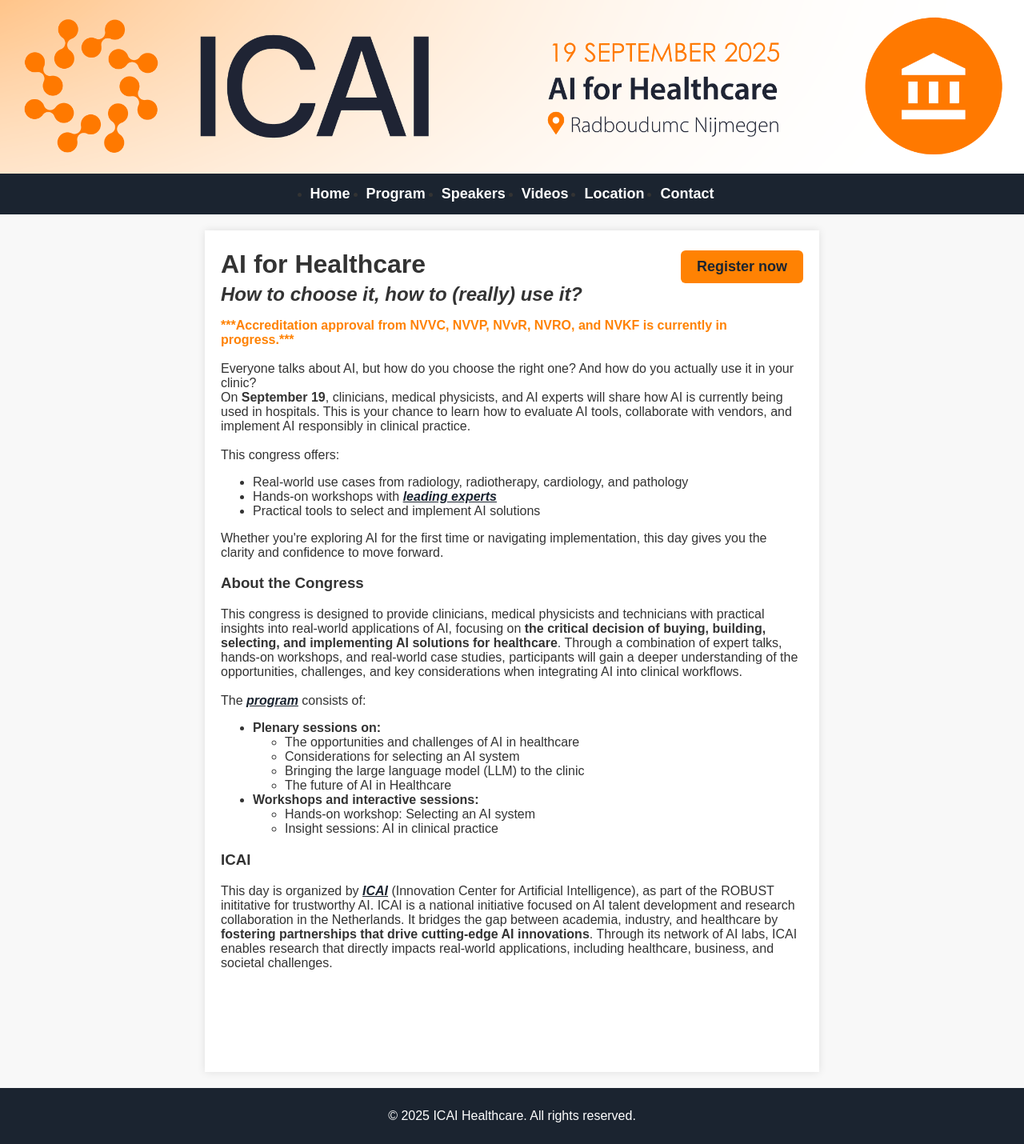
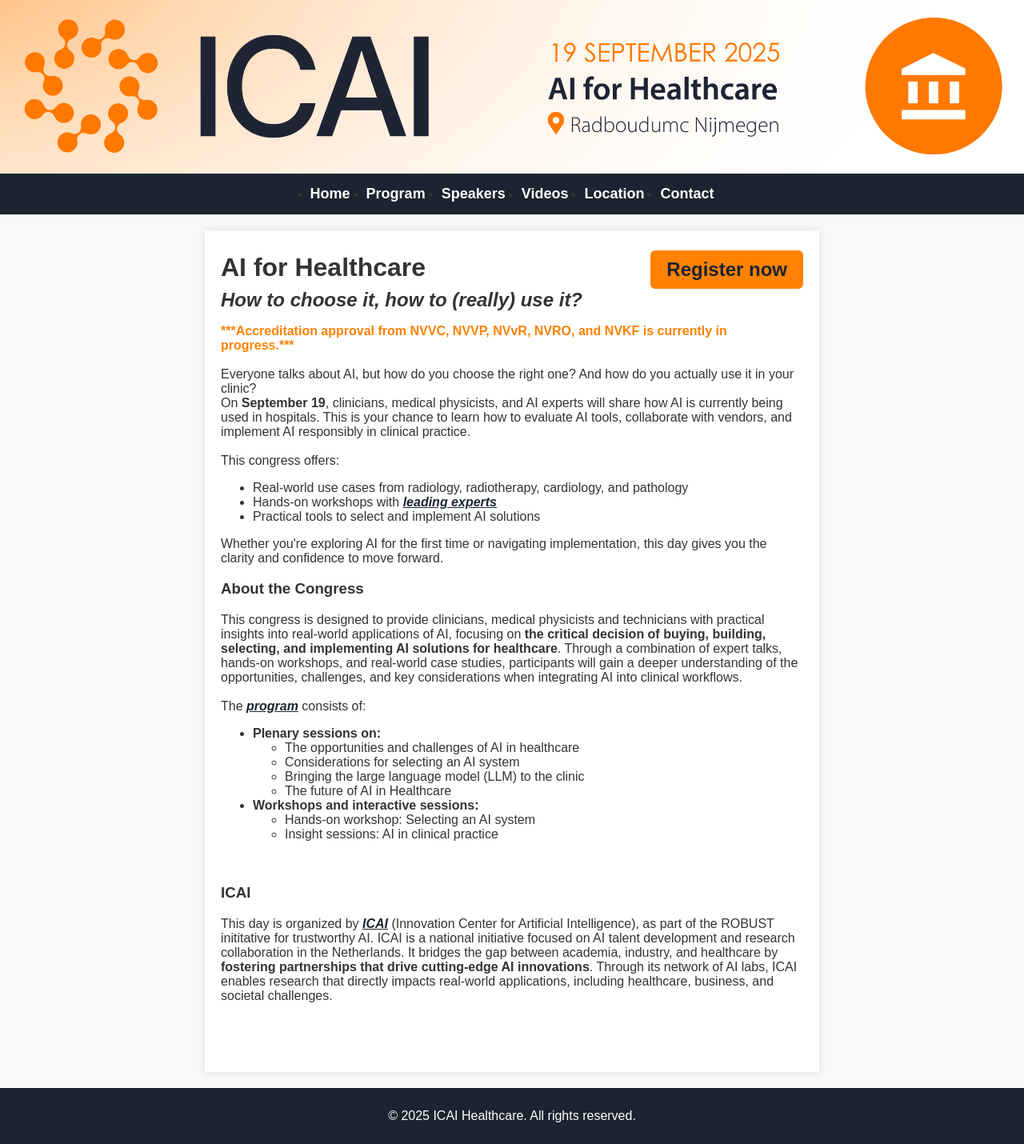
Before and after one commit to marliebesouw/marliebesouw.github.io, a Jekyll site: the page built from index.md, in a window 1280 px wide. Shown: the whole page at 80% size. Built offline with Jekyll 4.4.1, drawn with Linux system fonts in a browser that asks for light colours.

Commit message:
finialized homepage

```diff
--- a/index.md
+++ b/index.md
@@ -11,7 +11,7 @@
     padding: 10px 20px;
     text-decoration: none;
     border-radius: 6px;
-    font-size: 18px;
+    font-size: 24px;
     font-weight: bold;
     margin-top: 5px;
   ">
@@ -36,7 +36,7 @@
        <li>Practical tools to select and implement AI solutions</li>
       </ul>
 
-    Whether you're exploring AI for the first time or navigating implementation, this day gives you the clarity and confidence to move forward.
+    Whether you're exploring AI for the first time or navigating implementation, this day gives you the clarity and confidence to move forward. <br>
 
 
    <h3> About the Congress</h3>
@@ -56,7 +56,7 @@
         <li>Hands-on workshop: Selecting an AI system</li>
         <li>Insight sessions: AI in clinical practice</li>
        </ul>
-      </ul>
+      </ul> <br>
 
     <h3> ICAI </h3>
    This day is organized by <a href="https://www.icai.ai/" target="_blank">ICAI</a> (Innovation Center for Artificial Intelligence), as part of the ROBUST inititative for trustworthy AI.
```
